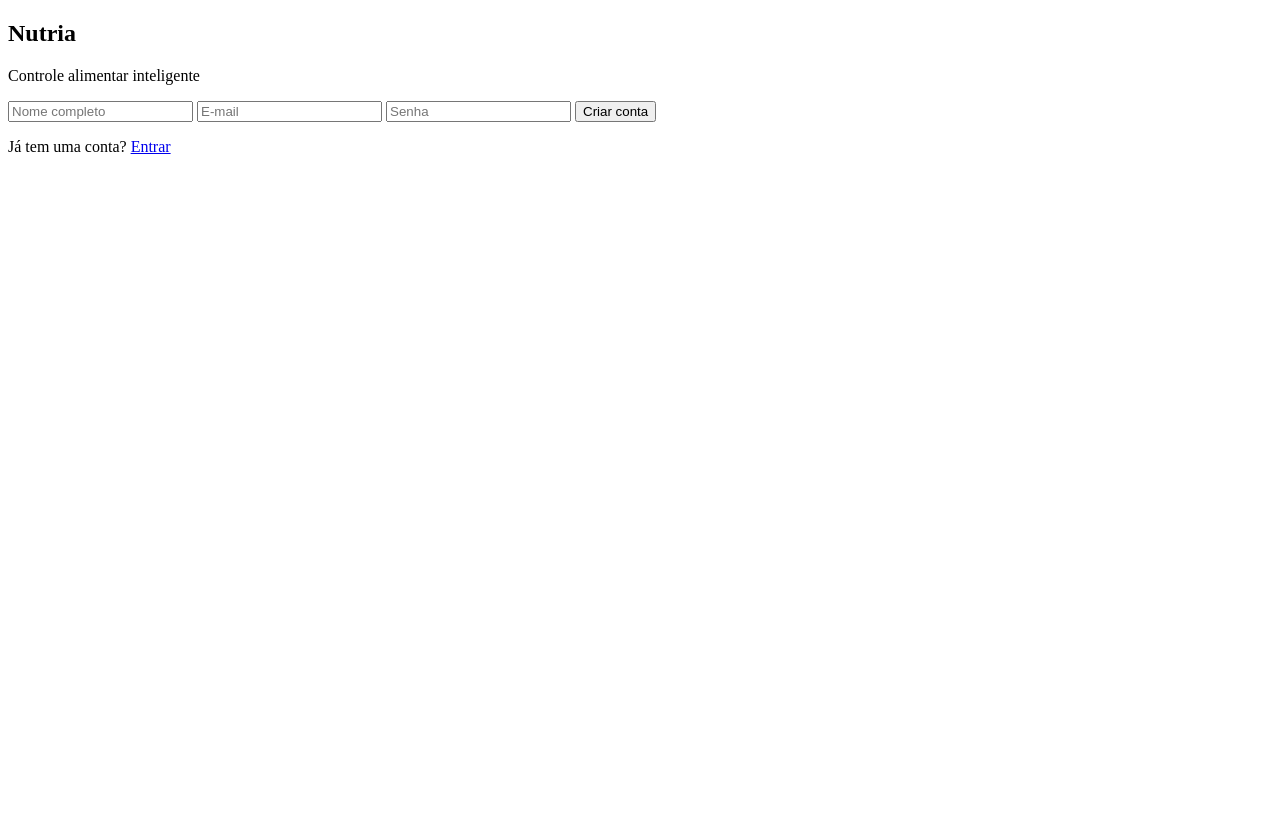
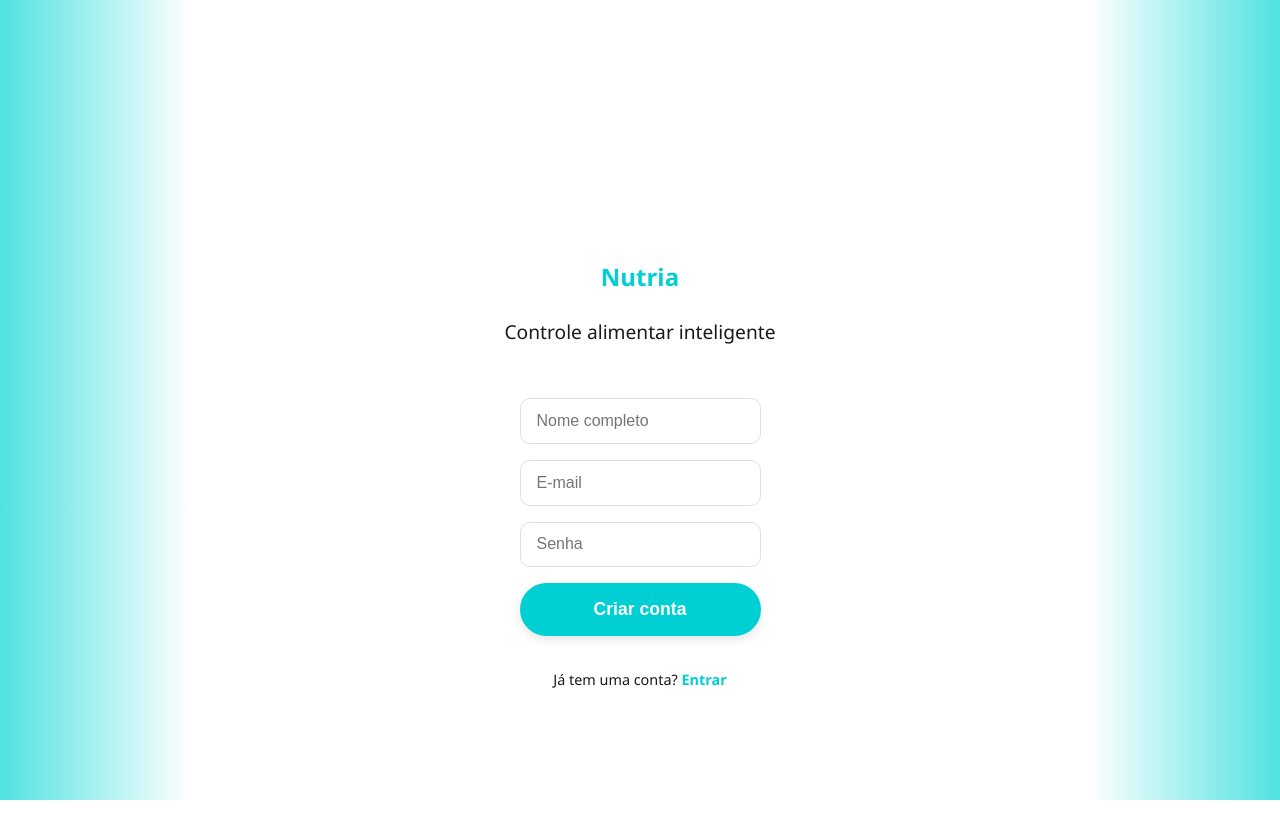
Before and after one commit to nicolasF-07/projetoNutria, a plain HTML site: page registro.html in a window 1280 px wide. Before the commit the page ends 800 px from the top, so only its background shows below. Drawn offline with Linux system fonts and the light colour scheme; the site is published under a folder, as on GitHub Pages, so addresses that start at the root find nothing.

Commit message:
Update registro.html

```diff
--- a/registro.html
+++ b/registro.html
@@ -4,7 +4,7 @@
   <meta charset="UTF-8" />
   <meta name="viewport" content="width=device-width, initial-scale=1.0" />
   <title>Nutria - Registro</title>
-  <link rel="stylesheet" href="/css/login.css" />
+  <link rel="stylesheet" href="./css/login.css" />
 </head>
 <body>
   <div class="gradient-left"></div>
@@ -23,12 +23,12 @@
         <input type="password" placeholder="Senha" required />
         <button type="submit">Criar conta</button>
         <p class="small-text">Já tem uma conta?
-          <a href="login.html">Entrar</a>
+          <a href="./login.html">Entrar</a>
         </p>
       </form>
     </div>
   </main>
 
-  <script type="module" src="/js/registro.js"></script>
+  <script type="module" src="./js/registro.js"></script>
 </body>
 </html>
```
